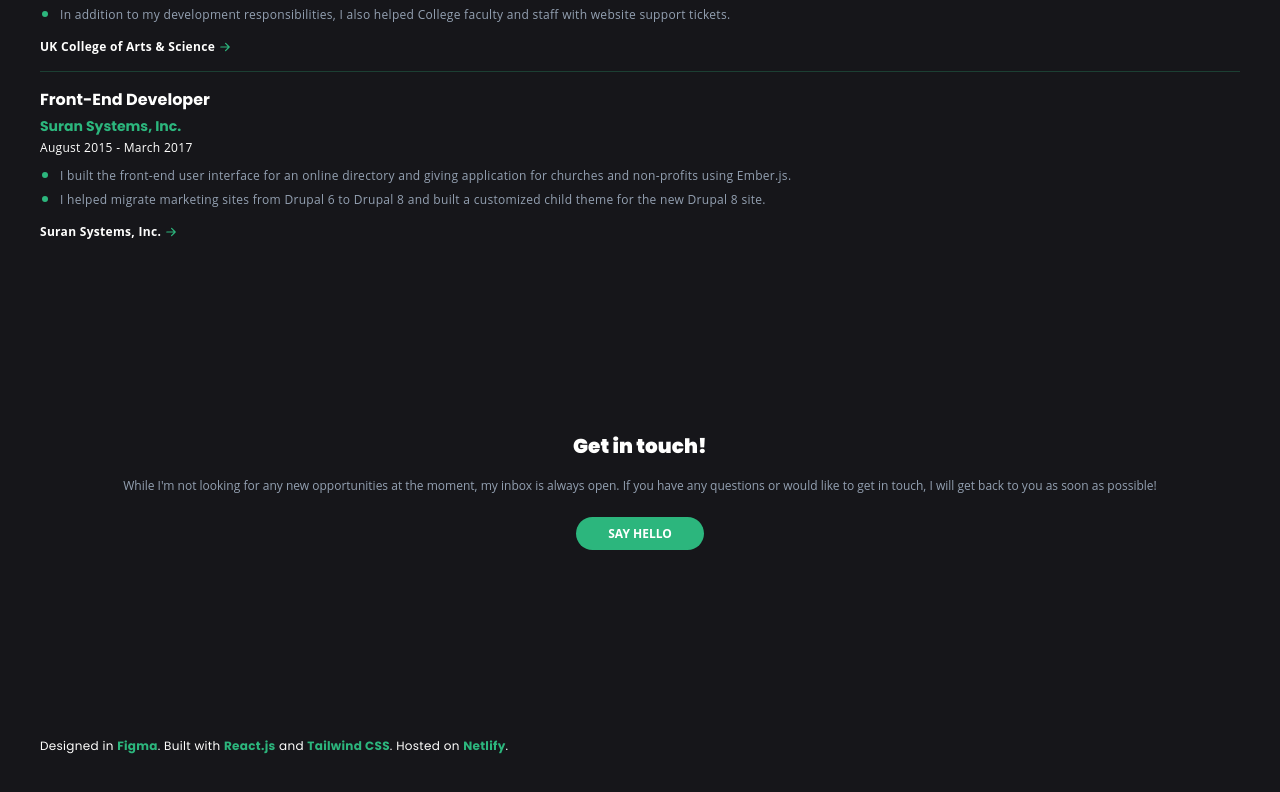
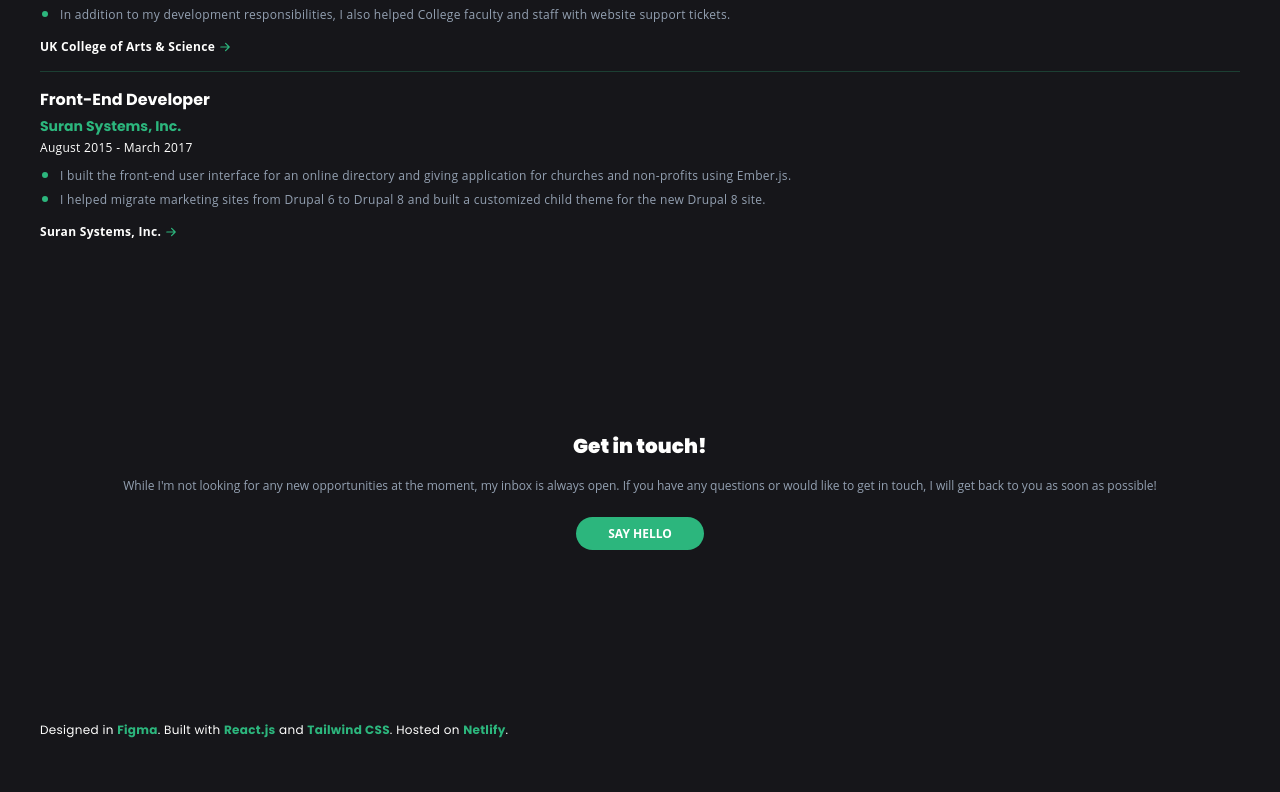
Before and after one commit to b00tahead/website-ui, a React (Create React App) app: page / in a window 1280 px wide. Shown: the part 1359-2151 px from the top of the page. Built offline with nearby package versions, Linux system fonts and the light colour scheme.

Commit message:
Adjust padding in footer

```diff
--- a/src/components/Footer.js
+++ b/src/components/Footer.js
@@ -1,6 +1,6 @@
 function Footer() {
   return (
-    <footer className="pt-24 font-display">
+    <footer className="pt-20 font-display">
       <p className="text-xs leading-5 tracking-wide">
         Designed in{" "}
         <a
```
